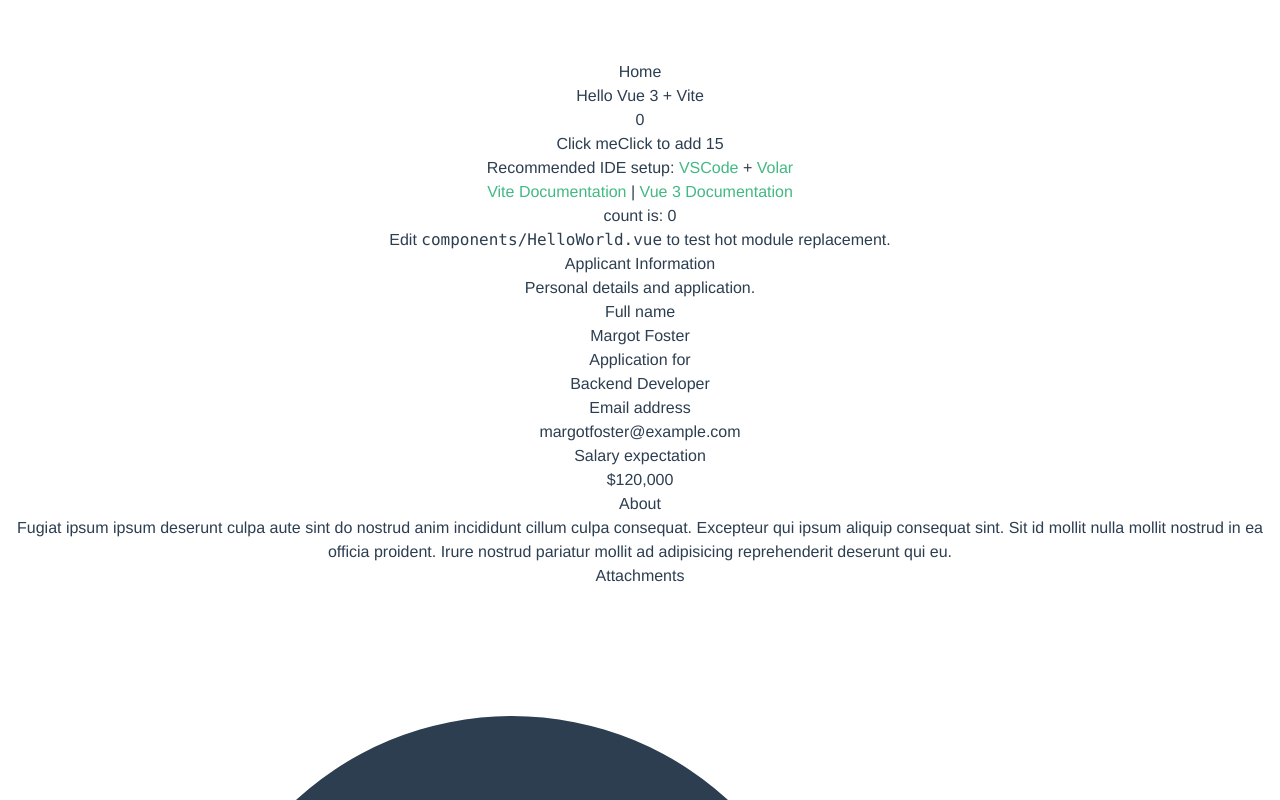
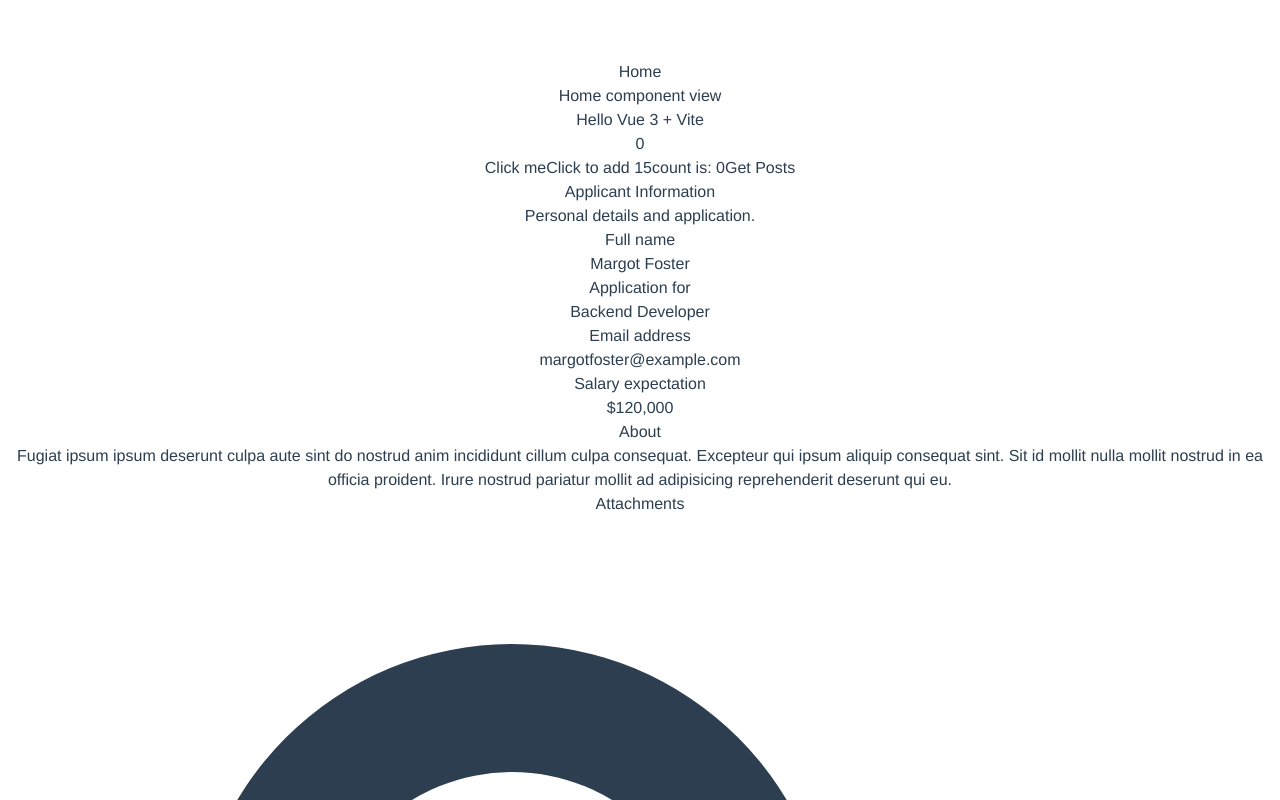
Before and after one commit to FiorellaEffio/Vue3-Project, a Vue app: page / in a window 1280 px wide. Shown: the top 800 px of the page. Built offline with nearby package versions, Linux system fonts and the light colour scheme.

Commit message:
[ADD] show posts list

```diff
--- a/src/App.vue
+++ b/src/App.vue
@@ -1,12 +1,10 @@
 <script setup>
 // This starter template is using Vue 3 <script setup> SFCs
 // Check out https://v3.vuejs.org/api/sfc-script-setup.html#sfc-script-setup
-import HelloWorld from './components/HelloWorld.vue'
 </script>
 
 <template>
   <router-link to="/">Home</router-link>
-  <HelloWorld msg="Hello Vue 3 + Vite" />
   <router-view/>
 </template>
 
--- a/src/components/HelloWorld.vue
+++ b/src/components/PostList.vue
@@ -6,7 +6,7 @@ const pinia = createPinia();
 
 const posts = usePostsStore(pinia);
 
-const { counter, name } = storeToRefs(posts);
+const { counter, name, postsData } = storeToRefs(posts);
 
 function add(value) {
   posts.$patch({
@@ -26,26 +26,11 @@ const count = ref(0)
   <h4>{{ counter }}</h4>
   <button @click="posts.addOne">Click me</button>
   <button @click="add(15)">Click to add 15</button>
-  <p>
-    Recommended IDE setup:
-    <a href="https://code.visualstudio.com/" target="_blank">VSCode</a>
-    +
-    <a href="https://github.com/johnsoncodehk/volar" target="_blank">Volar</a>
-  </p>
-
-  <p>
-    <a href="https://vitejs.dev/guide/features.html" target="_blank">
-      Vite Documentation
-    </a>
-    |
-    <a href="https://v3.vuejs.org/" target="_blank">Vue 3 Documentation</a>
-  </p>
 
   <button type="button" @click="count++">count is: {{ count }}</button>
-  <p>
-    Edit
-    <code>components/HelloWorld.vue</code> to test hot module replacement.
-  </p>
+
+  <button @click="posts.setPostsData">Get Posts</button>
+  <div v-for="(index, i) in postsData" :key="i">{{index + 'lalala' + i}}<br><br></div>
 <div class="bg-white shadow overflow-hidden sm:rounded-lg">
   <div class="px-4 py-5 sm:px-6">
     <h3 class="text-lg leading-6 font-medium text-gray-900">Applicant Information</h3>
--- a/src/store/usePosts.js
+++ b/src/store/usePosts.js
@@ -3,11 +3,12 @@ import { defineStore } from 'pinia'
 export const usePostsStore = defineStore('posts', {
   state: () => ({
     counter: 0,
-    name: 'Erik'
+    name: 'Erik',
+    postsData: null
   }),
   getters: {
     doubleCount: (state) => {
-        state.counter * 2
+      state.counter * 2
     }
   },
   actions: {
@@ -16,6 +17,15 @@ export const usePostsStore = defineStore('posts', {
     },
     addOne() {
       this.counter++;
+    },
+    setPostsData() {
+      fetch('https://jsonplaceholder.typicode.com/posts')
+        .then(response => response.json())
+        .then((json) => {
+          console.log(json)
+          this.postsData = json;
+          console.log(this.postsData[1])
+        })
     }
   }
 })
--- a/src/views/Home.vue
+++ b/src/views/Home.vue
@@ -1,10 +1,12 @@
 <script setup>
 // This starter template is using Vue 3 <script setup> SFCs
 // Check out https://v3.vuejs.org/api/sfc-script-setup.html#sfc-script-setup
+import PostList from '../components/PostList.vue'
 </script>
 
 <template>
   <p>Home component view</p>
+  <PostList msg="Hello Vue 3 + Vite" />
 </template>
 
 <style>
```
Also changed, not shown: src/store/useComments.js (added, +20 -0 lines), src/store/useUsers.js (added, +20 -0 lines), 1 other file (tests, documents, lock files or other folders).
